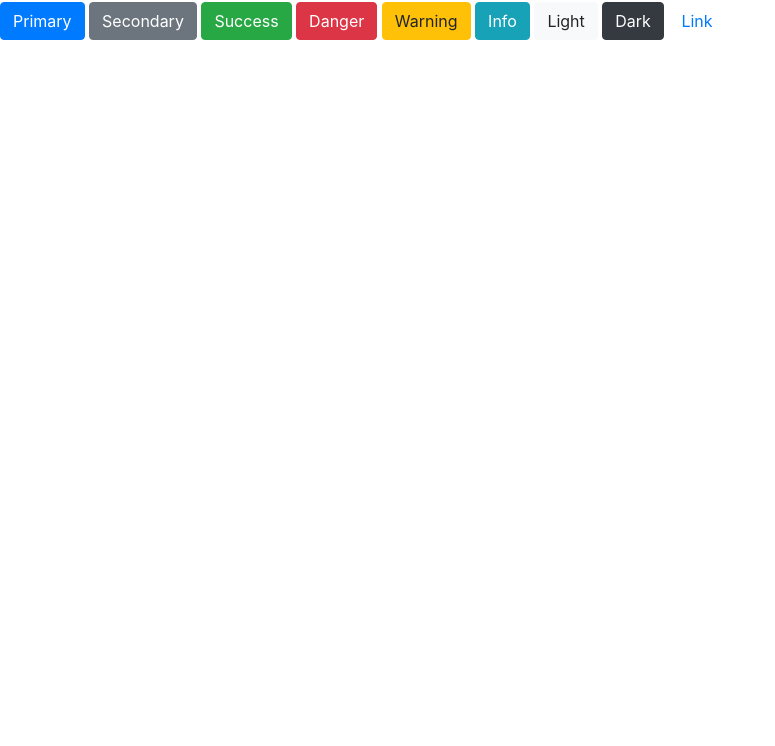
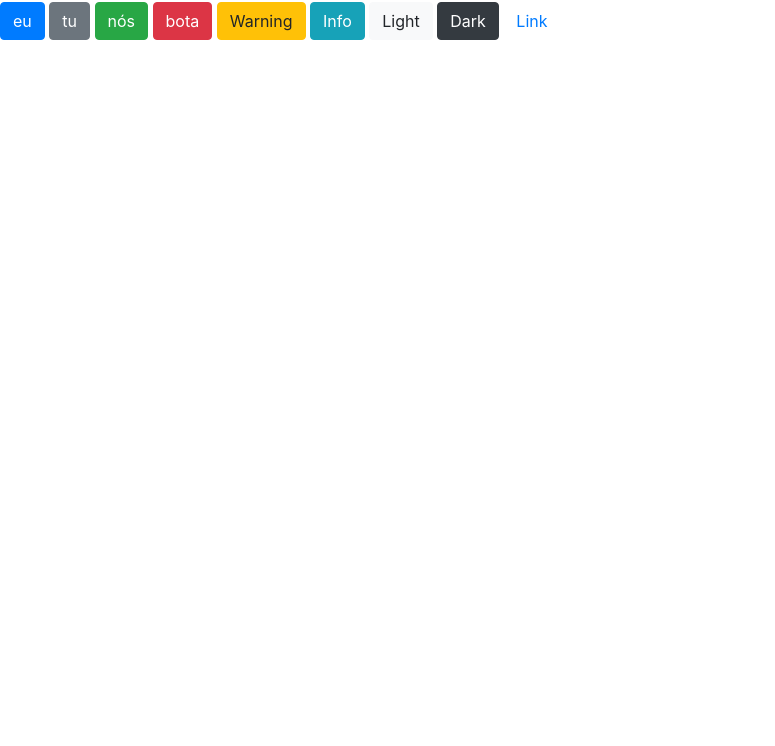
Before and after one commit to LeonardoDeschamps/leonardodeschamps.github.io, a plain HTML site: page index.html in a window 1280 px wide. Shown: the part 54-800 px from the top of the page, without its empty margins (0-775 px from the left). Drawn offline with nearby package versions, Linux system fonts and the light colour scheme.

Commit message:
modifiquei

```diff
--- a/index.html
+++ b/index.html
@@ -18,10 +18,10 @@
     <script src="https://code.jquery.com/jquery-3.2.1.slim.min.js" integrity="sha384-KJ3o2DKtIkvYIK3UENzmM7KCkRr/rE9/Qpg6aAZGJwFDMVNA/GpGFF93hXpG5KkN" crossorigin="anonymous"></script>
     <script src="https://cdnjs.cloudflare.com/ajax/libs/popper.js/1.12.9/umd/popper.min.js" integrity="sha384-ApNbgh9B+Y1QKtv3Rn7W3mgPxhU9K/ScQsAP7hUibX39j7fakFPskvXusvfa0b4Q" crossorigin="anonymous"></script>
     <script src="https://maxcdn.bootstrapcdn.com/bootstrap/4.0.0/js/bootstrap.min.js" integrity="sha384-JZR6Spejh4U02d8jOt6vLEHfe/JQGiRRSQQxSfFWpi1MquVdAyjUar5+76PVCmYl" crossorigin="anonymous"></script>
-    <button type="button" class="btn btn-primary">Primary</button>
-    <button type="button" class="btn btn-secondary">Secondary</button>
-    <button type="button" class="btn btn-success">Success</button>
-    <button type="button" class="btn btn-danger">Danger</button>
+    <button type="button" class="btn btn-primary">eu</button>
+    <button type="button" class="btn btn-secondary">tu</button>
+    <button type="button" class="btn btn-success">nós</button>
+    <button type="button" class="btn btn-danger">bota</button>
     <button type="button" class="btn btn-warning">Warning</button>
     <button type="button" class="btn btn-info">Info</button>
     <button type="button" class="btn btn-light">Light</button>
```
